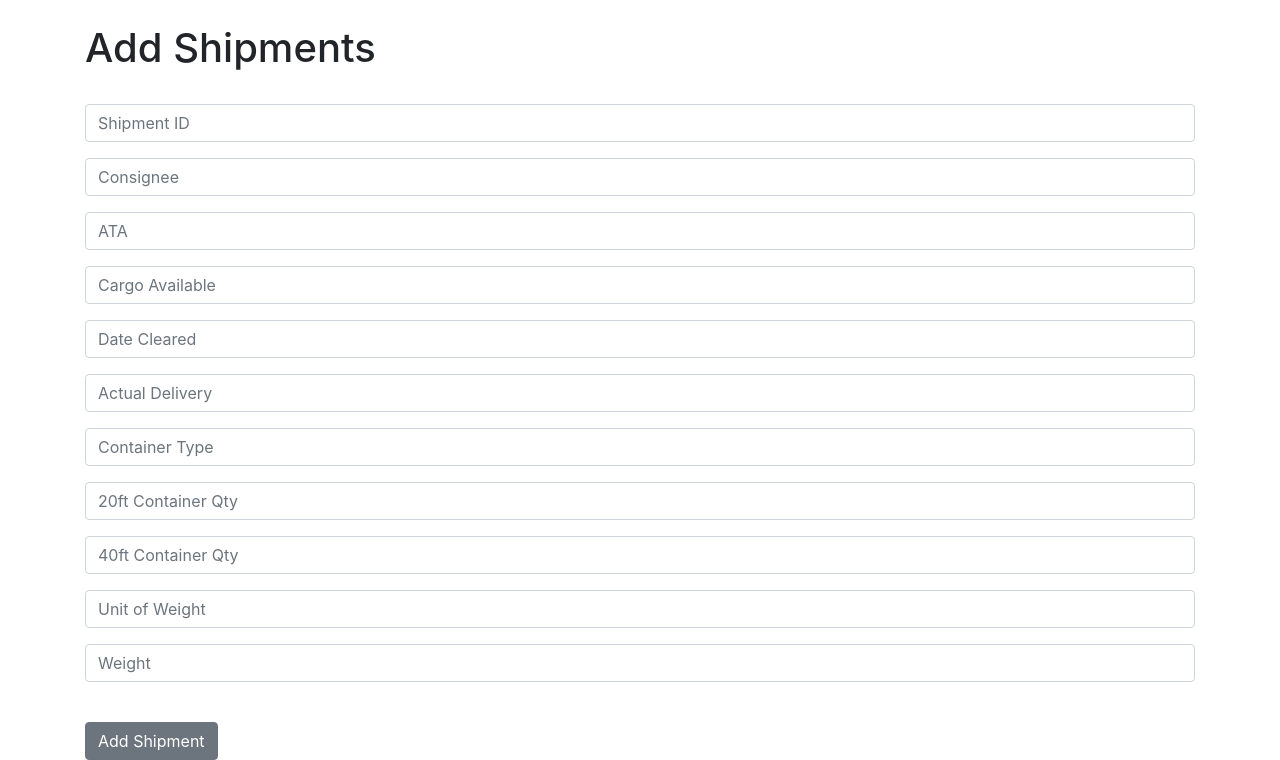
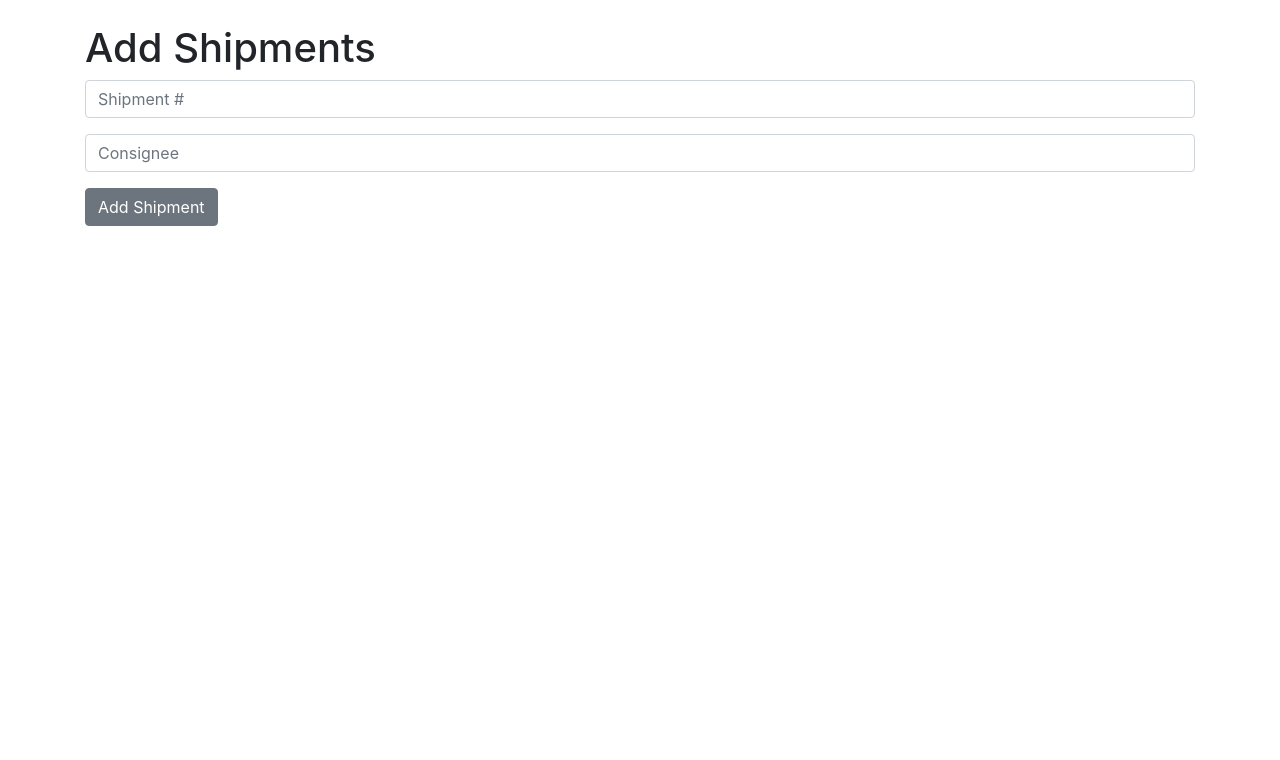
Before and after one commit to pmcquaid1/Dashboard, a Django app: page /kpi_reports in a window 1280 px wide. Shown: the part 56-816 px from the top of the page. After the commit the page ends 282 px from the top, so only its background shows below. Run offline with Django 5.2, Linux system fonts and the light colour scheme; parts of the project's set-up code (start-up, migrations or seed data) failed here and were passed over.

Commit message:
redo form set up

```diff
--- a/dash_board/templates/kpi_reports.html
+++ b/dash_board/templates/kpi_reports.html
@@ -2,58 +2,30 @@
 
 {% block content %}
 	<h1>Add Shipments</h1>
-</br>
 
 	<form method="POST">
 		{% csrf_token %}
 
 		<div class="form-group">
-		    <input type="text" class="form-control" placeholder="Shipment ID" name="shipment_id">
+			<input type="text" class="form-control" id="exampleInputEmail1" aria-describedby="emailHelp" placeholder="Shipment #" name="shipment_id">
 		</div>
 
 		<div class="form-group">
-		    <input type="text" class="form-control" placeholder="Consignee" name="consignee">
+			<input type="text" class="form-control" id="exampleInputEmail1" aria-describedby="emailHelp" placeholder="Consignee" name="consignee">
 		</div>
 
 
-		<div class="form-group">
-		    <input type="text" class="form-control" placeholder="ATA" name="eta">
-		</div>
 
-		<div class="form-group">
-		    <input type="text" class="form-control" placeholder="Cargo Available" name="cargo_available">
-		</div>
 
-		<div class="form-group">
-		    <input type="text" class="form-control" placeholder="Date Cleared" name="date_cleared">
-		</div>
 
-		<div class="form-group">
-		    <input type="text" class="form-control" placeholder="Actual Delivery" name="actual_delivery">
-		</div>
 
-		<div class="form-group">
-		    <input type="text" class="form-control" placeholder="Container Type" name="cont">
-		</div>
 
-		<div class="form-group">
-		    <input type="text" class="form-control" placeholder="20ft Container Qty" name="twenty_ft">
-		</div>
 
-		<div class="form-group">
-		    <input type="text" class="form-control" placeholder="40ft Container Qty" name="forty_ft">
-		</div>
-
-		<div class="form-group">
-		    <input type="text" class="form-control" placeholder="Unit of Weight" name="uw">
-		</div>
-
-		<div class="form-group">
-		    <input type="text" class="form-control" placeholder="Weight" name="weight">
-		</div>
-
-<br/>
-		<button type="submit" class="btn btn-secondary">Add Shipment</button>
+	  <button type="submit" class="btn btn-secondary">Add Shipment</button>
 	</form>
 
+
+
+
+
 {% endblock %}
```
